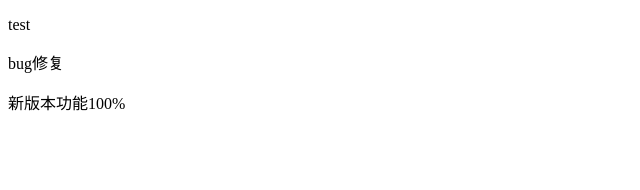
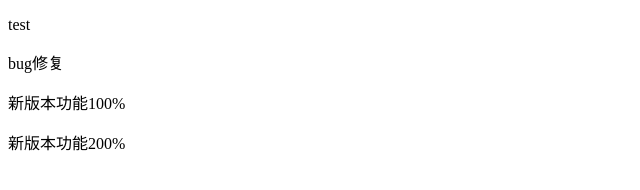
Before and after one commit to xiaobink/git_demo, a plain HTML site: page index.html in a window 1280 px wide. Shown: the whole page, without its empty margins (0-640 px from the left). Drawn offline with Linux system fonts and the light colour scheme.

Commit message:
提交修改

```diff
--- a/index.html
+++ b/index.html
@@ -7,5 +7,6 @@
 		<p>test</p>
 		<p>bug修复</p>
 		<p>新版本功能100%</p>
+		<p>新版本功能200%</p>
 	</body>
 </html>
```
